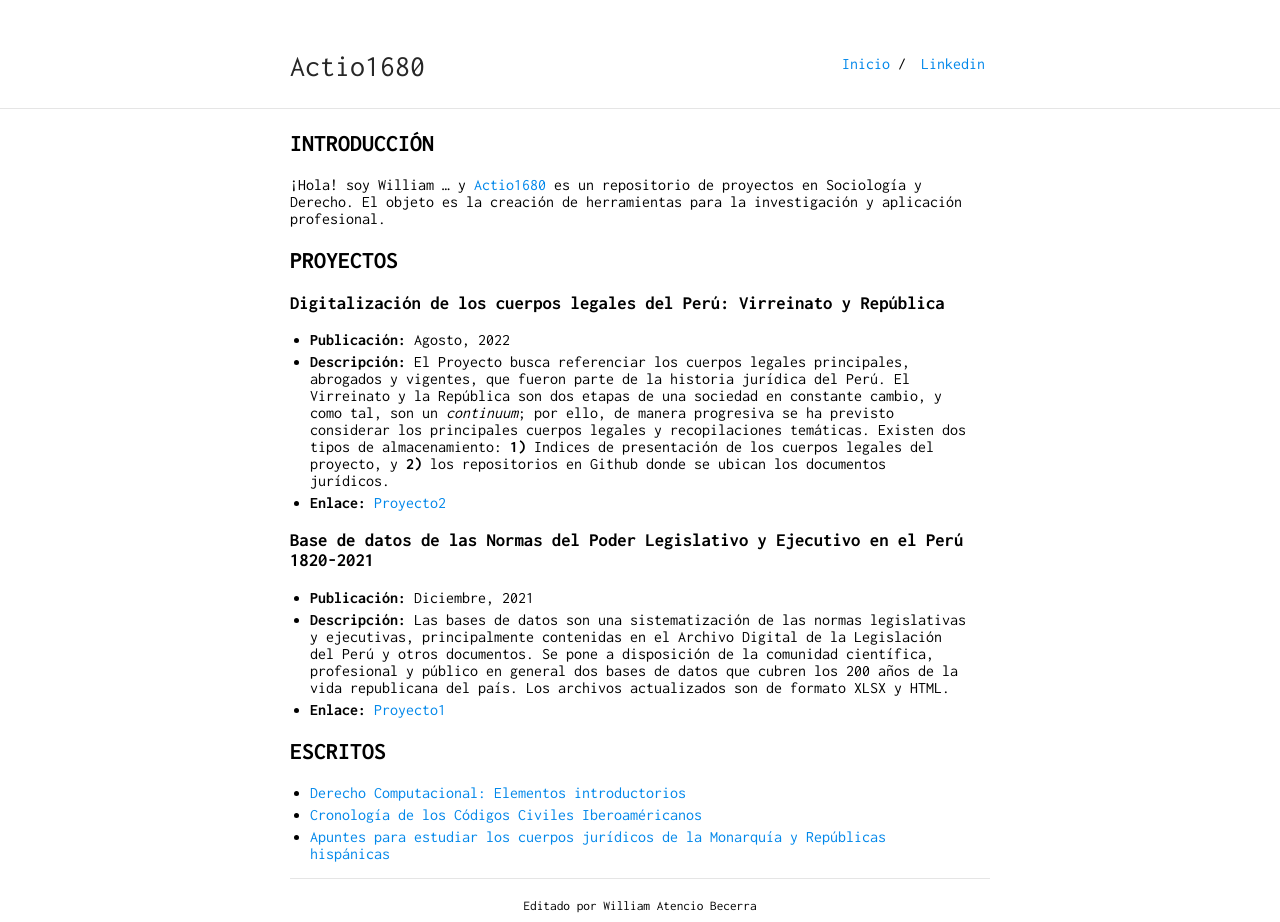
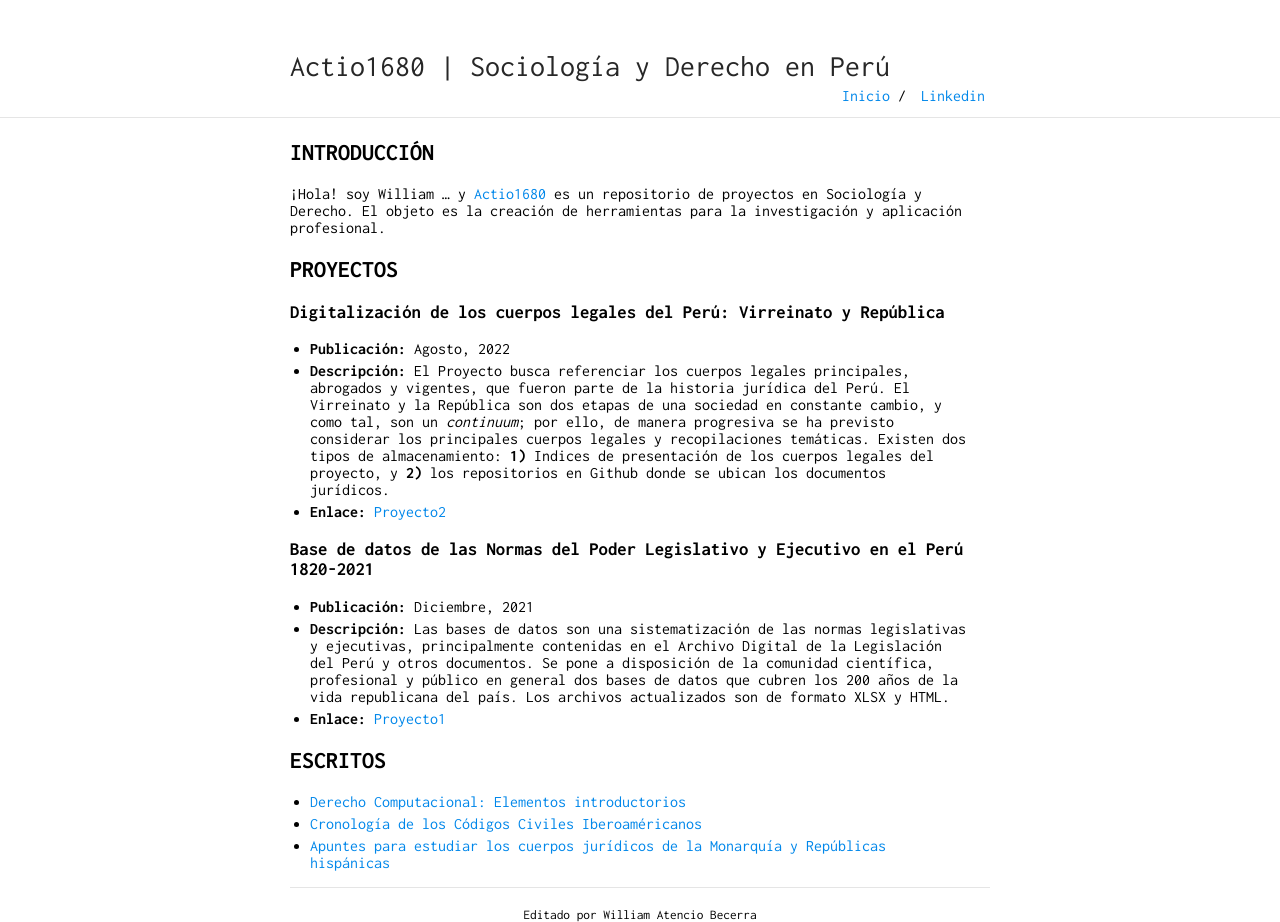
Before and after one commit to actio1680/actio1680.github.io, a Jekyll site: the page built from index.md, in a window 1280 px wide. Built offline with Jekyll 4.4.1, drawn with Linux system fonts in a browser that asks for light colours; our own code applies the rules of GitHub Pages for plain Markdown files.

Commit message:
Update _config.yml

```diff
--- a/_config.yml
+++ b/_config.yml
@@ -1,4 +1,4 @@
-title: Actio1680
+title: Actio1680 | Sociología y Derecho en Perú
 url: "https://actio1680.github.io/"
 baseurl: "/"
 
```
